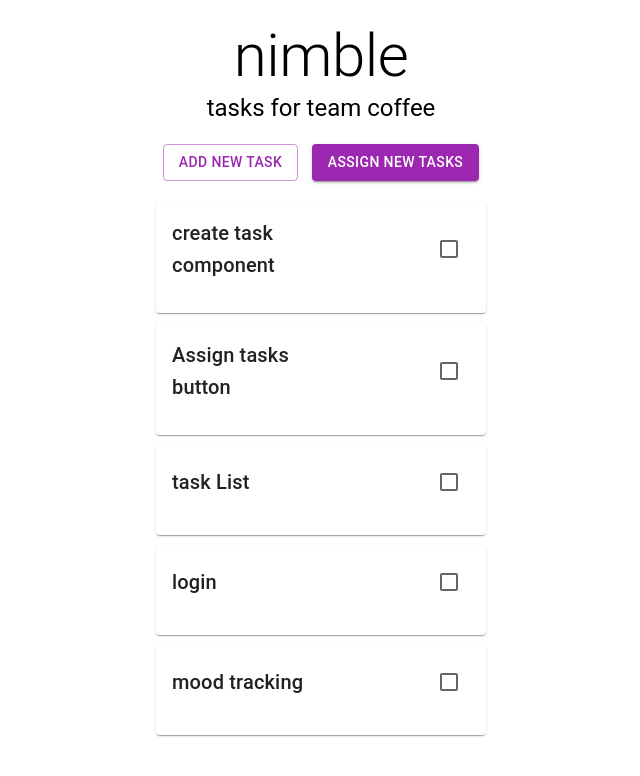
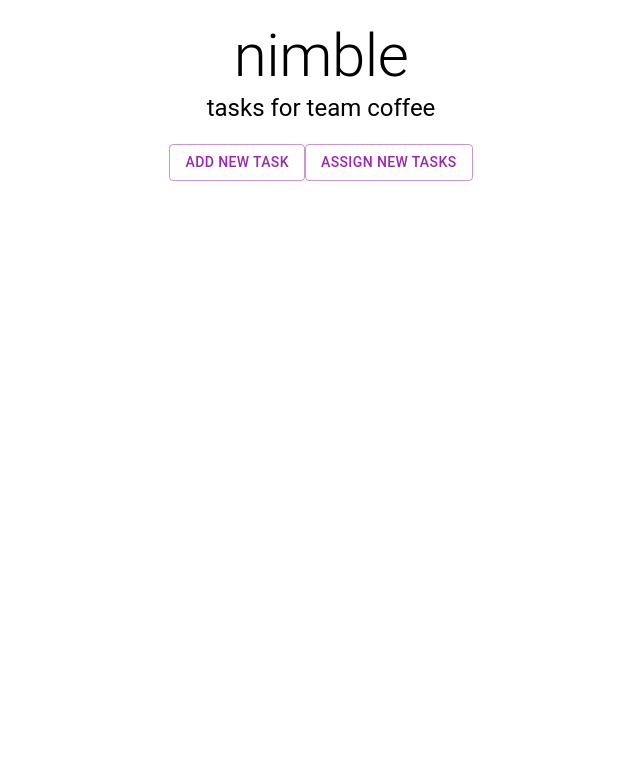
Before and after one commit to 397-f21/coffee-nimble, a React (Create React App) app: page / in a window 1280 px wide. Shown: the top 776 px of the page, without its empty margins (319-959 px from the left). Built offline with nearby package versions, Linux system fonts and the light colour scheme.

Commit message:
comment out starter data

```diff
--- a/src/App.js
+++ b/src/App.js
@@ -6,48 +6,48 @@ import Typography from "@mui/material/Typography";
 import React, { useState} from 'react';
 
 let taskList = [
-  {
-      "description": "create task component",
-      "difficulty": 1,
-      "assignees": [
-      ],
-      "priority": 5,
-      "completed": false
-  },
-  {
-      "description": "Assign tasks button",
-      "difficulty": 2,
-      "assignees": [
-      ],
-      "priority": 5,
-      "completed": false
-  },
-  {
-      "description": "task List",
-      "difficulty": 3,
-      "assignees": [
-      ],
-      "priority": 3,
-      "completed": false
-  },
-  {
-      "description": "login",
-      "difficulty": 3,
-      "assignees": [
+  // {
+  //     "description": "create task component",
+  //     "difficulty": 1,
+  //     "assignees": [
+  //     ],
+  //     "priority": 5,
+  //     "completed": false
+  // },
+  // {
+  //     "description": "Assign tasks button",
+  //     "difficulty": 2,
+  //     "assignees": [
+  //     ],
+  //     "priority": 5,
+  //     "completed": false
+  // },
+  // {
+  //     "description": "task List",
+  //     "difficulty": 3,
+  //     "assignees": [
+  //     ],
+  //     "priority": 3,
+  //     "completed": false
+  // },
+  // {
+  //     "description": "login",
+  //     "difficulty": 3,
+  //     "assignees": [
 
-      ],
-      "priority": 2,
-      "completed": false
-  },
-  {
-      "description": "mood tracking",
-      "difficulty": 1,
-      "assignees": [
+  //     ],
+  //     "priority": 2,
+  //     "completed": false
+  // },
+  // {
+  //     "description": "mood tracking",
+  //     "difficulty": 1,
+  //     "assignees": [
 
-      ],
-      "priority": 1,
-      "completed": false
-  },
+  //     ],
+  //     "priority": 1,
+  //     "completed": false
+  // },
 ]
 
 let mems = [
```
